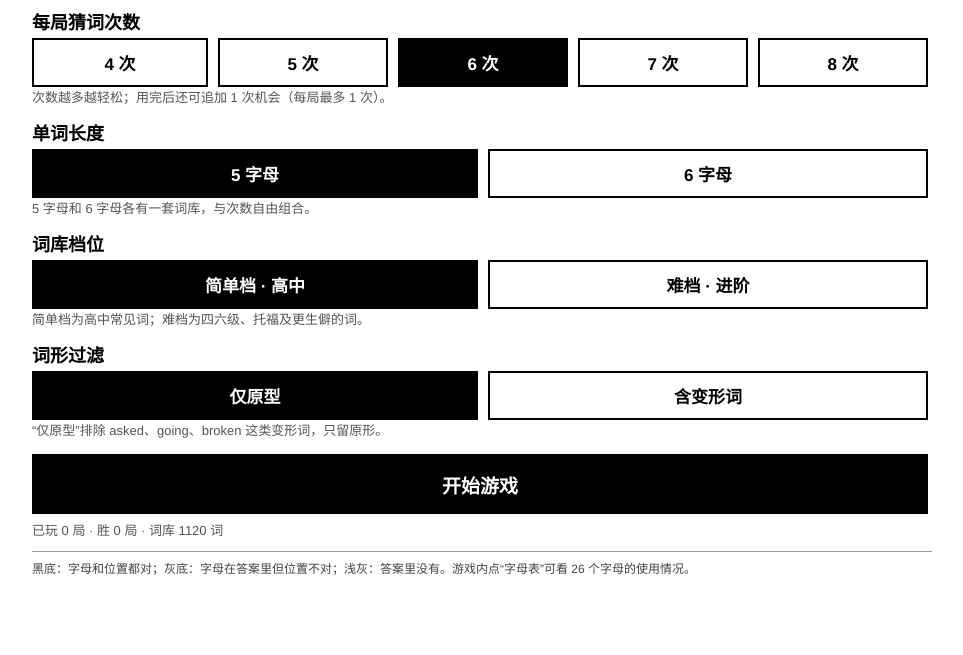
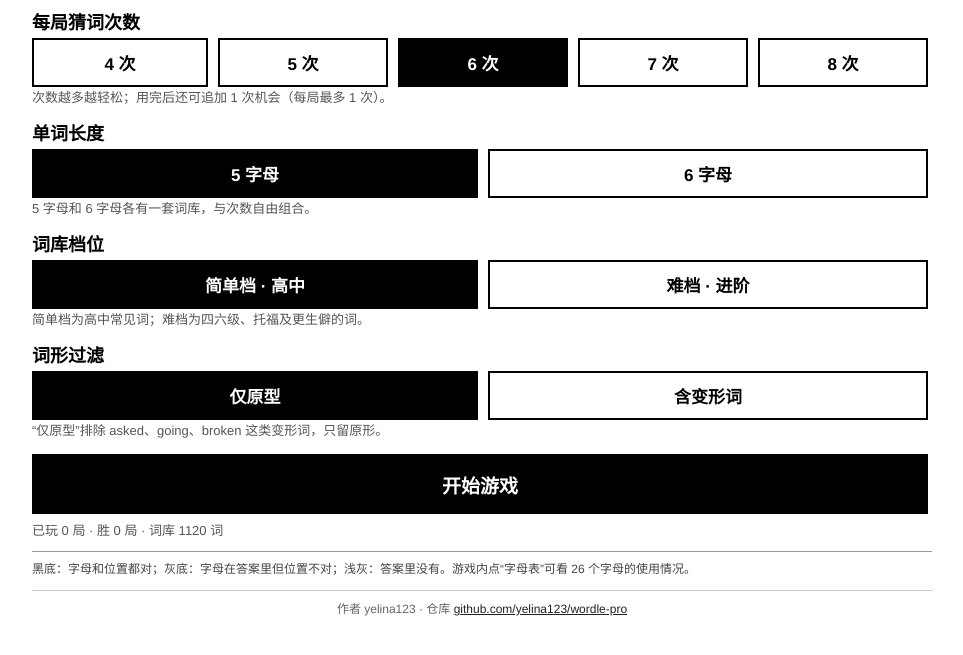
Before and after one commit to yelina123/wordle-pro, a plain HTML site: page index.html in a window 1280 px wide. Shown: the part 109-764 px from the top of the page, without its empty margins (158-1121 px from the left). Drawn offline with Linux system fonts and the light colour scheme.

Commit message:
Add author and repository link to setup screen

```diff
--- a/index.html
+++ b/index.html
@@ -379,6 +379,10 @@ function statsHtml(){
   return '<div class="note" style="font-size:13px;margin-top:8px">已玩 ' + cfg.played + ' 局 · 胜 ' + cfg.wins + ' 局 · 词库 ' + BANK.length + ' 词</div>';
 }
 
+function creditHtml(){
+  return '<div style="margin-top:12px;padding-top:8px;border-top:1px solid #c8c8c8;text-align:center;font-size:12px;color:#666;line-height:1.7">作者 yelina123 · 仓库 <a href="https://github.com/yelina123/wordle-pro" target="_blank" rel="noopener" style="color:#222;text-decoration:underline">github.com/yelina123/wordle-pro</a></div>';
+}
+
 function legendHtml(){
   return '<div class="hr" style="margin-top:10px;padding-top:8px">'
     + '<div style="font-size:12px;color:#444;line-height:1.5">黑底：字母和位置都对；灰底：字母在答案里但位置不对；浅灰：答案里没有。游戏内点“字母表”可看 26 个字母的使用情况。</div>'
@@ -412,6 +416,7 @@ function renderSetup(){
   } else {
     html += triesSec(w) + lenSec(w) + levelSec(w) + filterSec(w) + startBlockHtml(w) + statsHtml() + legendHtml();
   }
+  html += creditHtml();
   html += '</div>';
   $("app").innerHTML = html;
 }
```
